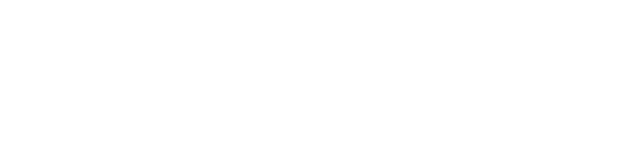
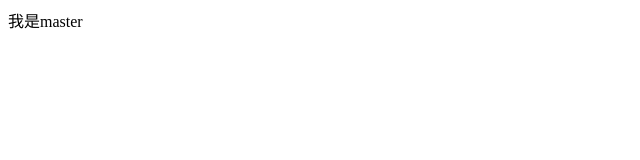
Before and after one commit to arunningwang/git, a plain HTML site: page index.html in a window 1280 px wide. Shown: the whole page, without its empty margins (0-640 px from the left). Drawn offline with Linux system fonts and the light colour scheme.

Commit message:
我添加了背景色

```diff
--- /dev/null
+++ b/css/index.css
@@ -0,0 +1,9 @@
+/*
+* @Author: 黄松
+* @Date:   2016-12-02 01:06:49
+* @Last Modified by:   黄松
+* @Last Modified time: 2016-12-02 01:07:02
+*/
+body{
+	background-color: red;
+}
--- a/index.html
+++ b/index.html
@@ -4,5 +4,6 @@
         <meta charset="utf-8">
     </head>
     <body>
+    我是master
     </body>
 </html>
```
